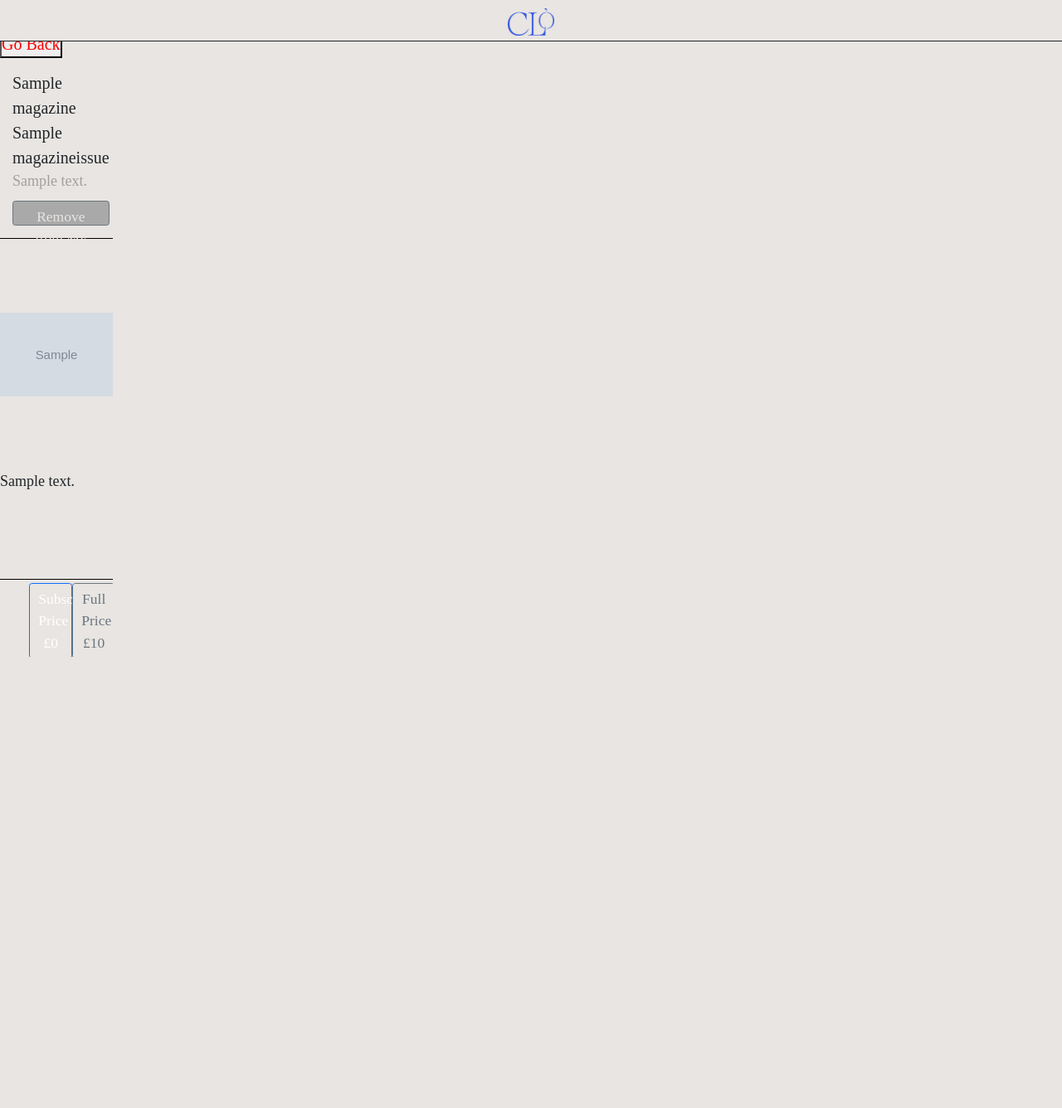
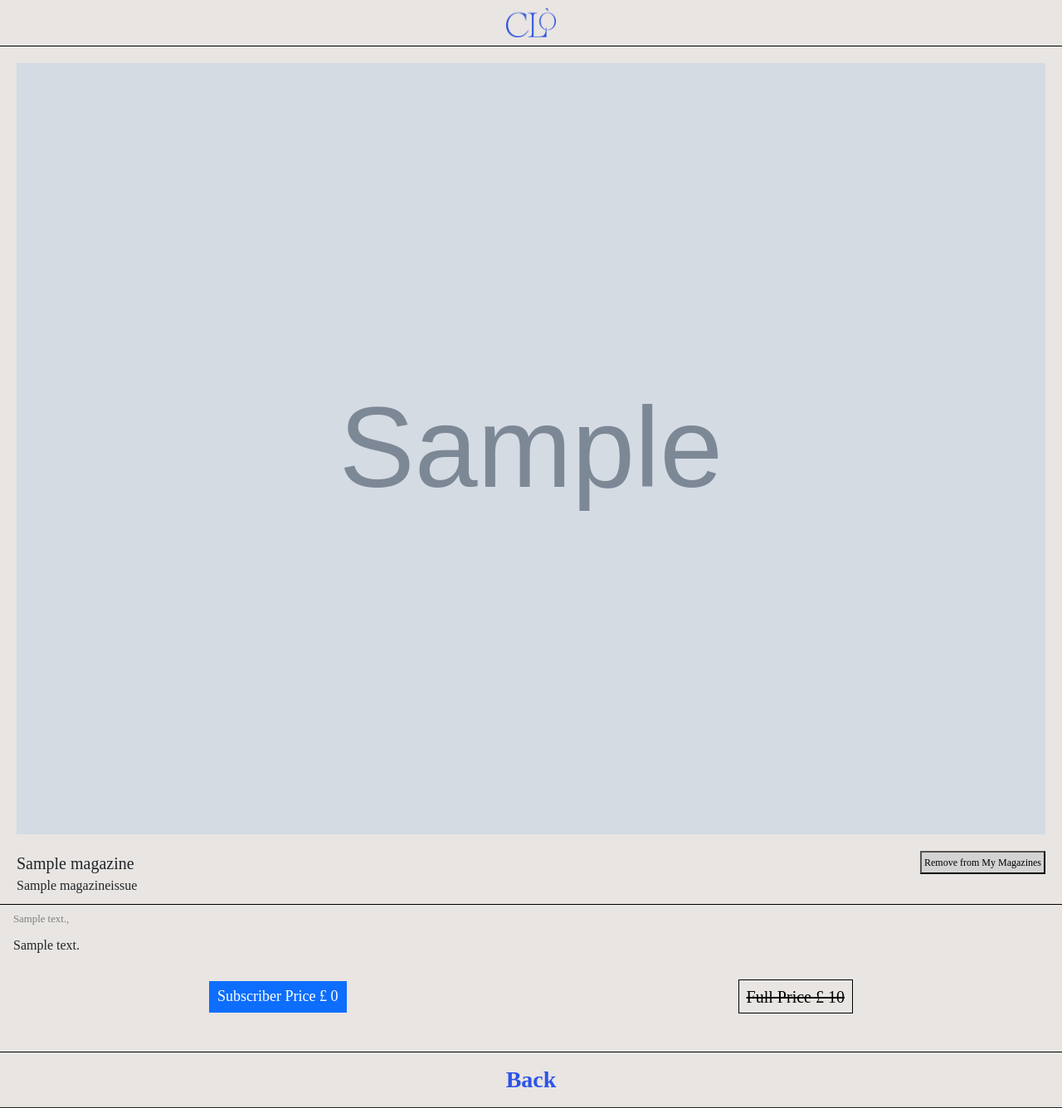
Before and after one commit to AaronMilne19/Clo, a Django app: template templates/mobiletemplates/issuemobile.html in a window 1280 px wide. Shown: the whole page at 83% size. Before the commit the page ends 792 px from the top, so only its background shows below. Run offline with Django 3.2, Linux system fonts and the light colour scheme; a user stored in the database is signed in; tables that the repository leaves empty hold one stand-in row (values such as "Sample post"); the template is opened without the code that fills it: values that come from a table or form of the project are taken from there, most other values are stand-ins (such as "Sample title", 1, 10 or a date in 2020); grey boxes marked "Sample" are stand-in pictures; some libraries are stand-ins or nearby versions; some web fonts are replaced.

Commit message:
issue done

```diff
--- a/static/scripts/saveIssue.js
+++ b/static/scripts/saveIssue.js
@@ -32,9 +32,11 @@ function saved(issueName, value) {
             if (value === 0) {
                 button.classList.remove('selected');
                 button.innerHTML = "Add to My Magazines"
+                button.style.backgroundColor ="#E8E5E2";
             } else {
                 button.classList.add('selected');
                 button.innerHTML = "Remove from My Magazines"
+                button.style.backgroundColor = "lightgrey";
             }
         }
     }
--- a/static/styles/mobile.css
+++ b/static/styles/mobile.css
@@ -231,7 +231,7 @@ input[type=submit]{
 
 /*Membership as a separate page*/
 
-#backbutton a{
+.backbutton a{
 	height: 100%;
 	width: 100%;
 	text-decoration: none ;
@@ -244,11 +244,11 @@ input[type=submit]{
 }
 
 
-#backbutton {
-	border-bottom: solid black;
-	border-width: thin;
-	padding-top: 0.35em;
-	padding-bottom: 0.35em;
+.backbutton {
+	border-top: solid black;
+	border-top-width: thin;
+	padding-top: 0.6em;
+	padding-bottom: 0.6em;
 	width: 100%;
 	text-align: center;
 }
@@ -280,7 +280,7 @@ input[type=submit]{
 	padding-bottom: 0.5em;
 	text-align: left;
 	max-height: max-content;
-	font-size: 1.2em;
+	font-size: 1em;
 }
 
 .mag_and_issue_line{
@@ -295,6 +295,7 @@ input[type=submit]{
 	padding: 1em;
 	padding-top: 0.5em;
 	width: 100%;
+	font-size: 0.8em;
 }
 
 .hashtags{
@@ -308,6 +309,13 @@ input[type=submit]{
 	text-align: left;
 	margin-top: 0.5em;
 	width: 100%;
+}
+
+.mag_and_issue_description p{
+	text-align: left;
+	margin-top: 0.5em;
+	width: 100%;
+	font-size: 0.8em;
 }
 
 #latest_issue{
@@ -398,3 +406,36 @@ input[type=submit]{
 	margin-left: 1em;
 
 }
+
+/*Issue*/
+
+.issue_title_block{
+	display: flex;
+	justify-content: flex-start;
+	width: 100%;
+	padding-left: 1em;
+	padding-right: 1em;
+	padding-bottom: 0.5em;
+}
+
+#issue_title{
+	font-size: 0.8em;
+}
+
+.issue_title_block .save_issue{
+	height: max-content;
+	max-width: 27%;
+	font-size: 0.6em;
+	margin-left: auto;
+}
+
+.issue_title_block .save_issue .favourite{
+	padding: 0.25em;
+	background-color: #E8E5E2;
+
+}
+
+#issue_back_button{
+	margin-top: 1.5em;
+	border-bottom: solid thin;
+}
--- a/templates/mobiletemplates/issuemobile.html
+++ b/templates/mobiletemplates/issuemobile.html
@@ -1,4 +1,4 @@
-{% extends 'base.html' %}
+{% extends 'mobiletemplates/basemobile.html' %}
 {% load static %}
 
 {% block css %}
@@ -10,64 +10,70 @@
 {{this.title}}
 {% endblock %}
 
-<!--see navbar.html for navbar code-->
-{% block navbar %}
-{% include "navbar.html" %}
-{% endblock %}
 
 {% block content %}
-<div class="container py-0 px-0 mr-0 d-inline">
-    <div class="row">
 
+    <img class="cover_image" src="{{ thisIssue.cover.url }}" />
 
-       <div class="col-sm-4 d-flex" id="mainbox">
-        <div style="margin:0; padding:20;" class="col-sm-4">
-        <button onclick="history.back()" class="backbutton">Go Back</button>
+    <div class="issue_title_block">
+        <div class="issue_title_text">
+            <div> {{ this.title }}</div>
+            <div id="issue_title"> {{ thisIssue.title }}</div>
+        </div>
 
-
-            <div class="info-box issue-box sticky-top d-flex">
-                <div class="issue-header">
-                    <div>
-                        {{this.title}}<br />
-                        {{thisIssue.title}}<br />
-                        <div style="margin:0 !important;" class="sml-txt gry-txt">
-                            {% for hashtag in this.hashtag_set.all %}
-                            {{ hashtag }} &#160
-                            {% endfor %}
-                        </div>
         {% if user.is_authenticated %}
         <form class="save_issue" action="" method="POST" id="{{thisIssue.slug}}">
             {% csrf_token %}
-                            <button type="button" value="{{thisIssue.slug}}" class="btn btn-outline-secondary btn-sm favourite mt-2" onclick="saveIssue()">
+            <button type="button" class="favourite" value="{{thisIssue.slug}}"  onclick="saveIssue()">
                 Add to My Magazines
             </button>
         </form>
         {% endif %}
     </div>
+
+    <div class="mag_and_issue_line"></div>
+
+    <div class="mag_or_issue_wrap">
+
+        <div class="hashtags">
+            {% for hashtag in this.hashtag_set.all %}
+            {{ hashtag }}, &#160
+            {% endfor %}
         </div>
 
-                     		<img class="card-img-top" src="{{ thisIssue.cover.url }}" />
-
-                <div class="issue-body sml-txt">
-
-                       {{thisIssue.issue_description}}
-
-
+        <div class="mag_and_issue_description">
+            <p>{{ thisIssue.issue_description }}</p>
         </div>
 
-                <div class="issue-buy">
-                    <div>
-                        <button type="button" class="btn btn-primary btn-sm pay">Subscriber Price &#163;{{thisIssue.discounted_price}}</button>
-                        <button type="button" class="btn btn-outline-secondary btn-sm pay">Full Price &#163;{{thisIssue.price}}</button>
+        <div class="buy_buttons">
+            {% if subscribed %}
+                <a href="{{this.link_to_publishers_site}}" onclick="alert('Please go to the Membership area to' +
+                 ' recieve your subscriber code if you have not already')" type="button" class="left_button" >
+                    Subscriber Price &#163
+                    {{thisIssue.discounted_price}}</a>
+
+                <a href="{{this.link_to_publishers_site}}" type="button" class="right_button">
+                    <strike>Full Price &#163 {{thisIssue.price}}</strike></a>
+
+            {% else %}
+                <a href="{% url 'home:membership' %}" type="button" class="left_button" >
+                    Subscriber Price &#163 {{thisIssue.discounted_price}}</a>
+                <a href="{{this.link_to_publishers_site}}" type="button" class="right_button">
+                    Full Price &#163 {{thisIssue.price}}</a>
+            {% endif %}
         </div>
     </div>
 
-            </div>
-        </div>
-    </div>
+    <div id="issue_back_button" class="backbutton">
+        <a class="basic_link" href="{% url 'home:magazine' this.id %}">Back</a>
     </div>
 
+
 {% endblock %}
+
+
+
+
 {% block script %}
 <script>
     if (window.location.href.slice(-10) != "#Magazines") {
--- a/templates/mobiletemplates/magazinemobile.html
+++ b/templates/mobiletemplates/magazinemobile.html
@@ -38,7 +38,7 @@
         </div>
         <div id="latest_issue">
             <p>Latest Issue:</p>
-            <a href="{% url 'home:issue' latest_issue.id latest_issue.slug %}" class="basic_link">
+            <a href="{% url 'home:issue' this.id latest_issue.slug %}" class="basic_link">
                {{ latest_issue.title }}
             </a>
         </div>
@@ -77,7 +77,7 @@
                     <img class="mag_list_cover_image" src="{{ issue.cover.url }}" />
 
                     <div class="mag_list_text">
-                        <a href="{% url 'home:issue' issue.id issue.slug %}" class="mag_list_title basic_link">
+                        <a href="{% url 'home:issue' this.id issue.slug %}" class="mag_list_title basic_link">
                             {{ issue.title }}
                         </a>
 
```
Also changed, not shown: templates/mobiletemplates/membershipmenumobile.html (+5 -3 lines). Lines whose indentation alone changed are shown as unchanged.
